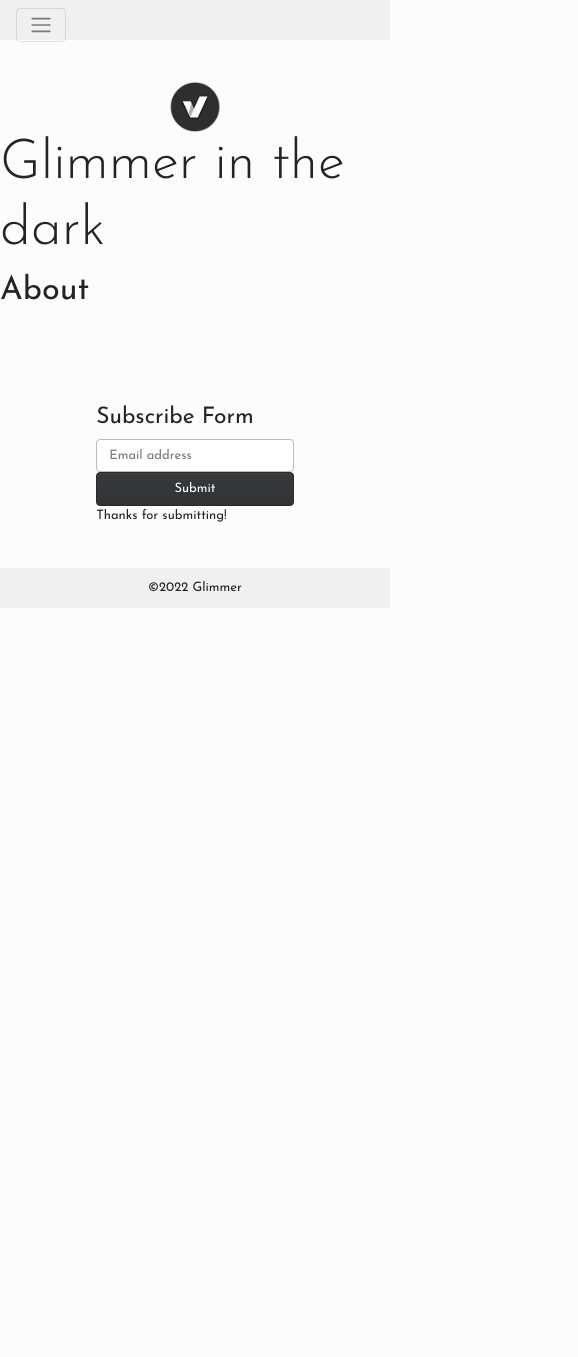
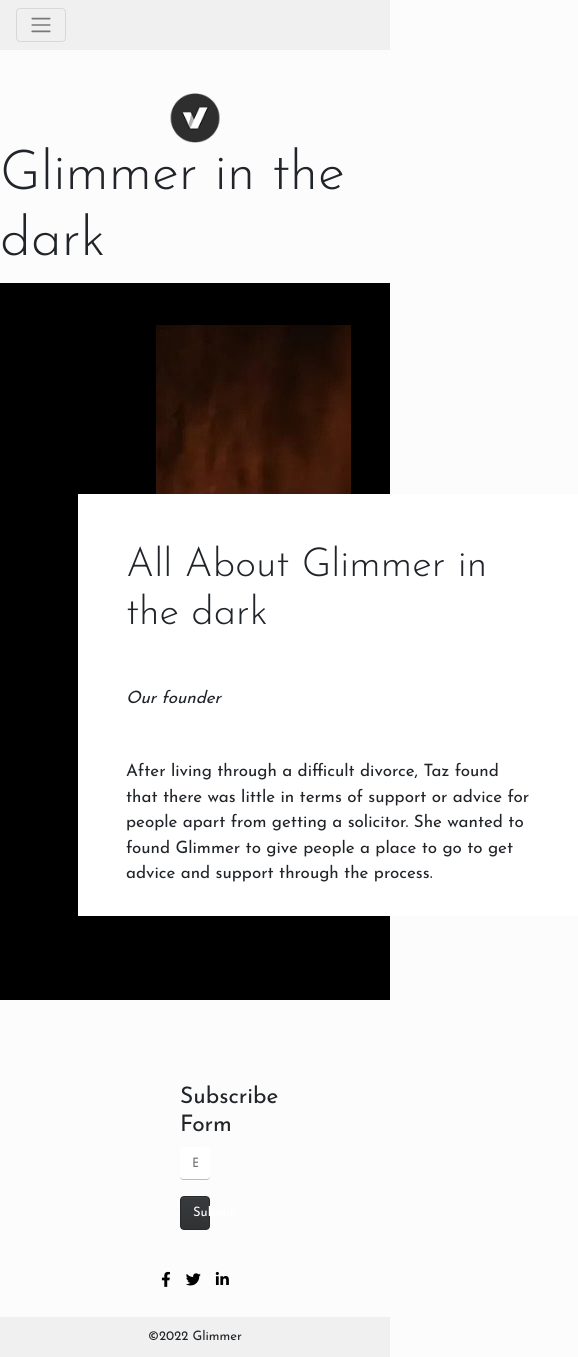
Before and after one commit to Ryran98/Glimmer, a React (Create React App) app in the folder frontend/: page /about in a window 390 px wide. Shown: the whole page, 578 px wide, since content can reach past the window. Before the commit the page ends 844 px from the top, so only its background shows below. Built offline with nearby package versions, Linux system fonts and the light colour scheme.

Commit message:
complete about page and make homepage more responsive

```diff
--- a/frontend/package.json
+++ b/frontend/package.json
@@ -15,7 +15,7 @@
     "web-vitals": "^2.1.4"
   },
   "scripts": {
-    "start": "node server/server.js",
+    "start": "react-scripts start",
     "build": "react-scripts build",
     "test": "react-scripts test",
     "eject": "react-scripts eject"
--- a/frontend/public/index.html
+++ b/frontend/public/index.html
@@ -7,12 +7,14 @@
     <meta name="theme-color" content="#000000" />
     <meta
       name="description"
-      content="Web site created using create-react-app"
+      content="Prototype Glimmer Web App"
     />
   <!-- Custom styling & bootstrap -->
   <link rel="stylesheet" href="https://cdn.jsdelivr.net/npm/bootswatch@4.5.2/dist/simplex/bootstrap.min.css" integrity="sha384-FYrl2Nk72fpV6+l3Bymt1zZhnQFK75ipDqPXK0sOR0f/zeOSZ45/tKlsKucQyjSp" crossorigin="anonymous">
   <!-- This may not be needed (remove and test functionality) -->
   <script src="https://cdn.jsdelivr.net/npm/bootstrap@5.1.3/dist/js/bootstrap.min.js" integrity="sha384-QJHtvGhmr9XOIpI6YVutG+2QOK9T+ZnN4kzFN1RtK3zEFEIsxhlmWl5/YESvpZ13" crossorigin="anonymous"></script>
+
+  <link rel="stylesheet" href="https://cdnjs.cloudflare.com/ajax/libs/font-awesome/6.1.1/css/all.min.css" integrity="sha512-KfkfwYDsLkIlwQp6LFnl8zNdLGxu9YAA1QvwINks4PhcElQSvqcyVLLD9aMhXd13uQjoXtEKNosOWaZqXgel0g==" crossorigin="anonymous" referrerpolicy="no-referrer" />
 
   <link rel="preconnect" href="https://fonts.googleapis.com">
   <link rel="preconnect" href="https://fonts.gstatic.com" crossorigin>
--- a/frontend/src/App.js
+++ b/frontend/src/App.js
@@ -4,6 +4,8 @@ import { Navigation } from './components/navigation';
 import { Header } from './components/header';
 import routes from './config/routes';
 import { Footer } from './components/footer';
+
+//"start": "node server/server.js",
 
 function App() {
   return (
--- a/frontend/src/components/banner/welcome.js
+++ b/frontend/src/components/banner/welcome.js
@@ -1,10 +1,12 @@
 import React from 'react';
 import { Container, Row } from "reactstrap";
-import supportImage from "../../images/home-support.jpg";
 import huggingImage from "../../images/two-ladies-hugging.jpg";
 
 var welcomeBannerLeftStyle = {
     backgroundColor: "#000000",
+    margin: "0",
+    maxWidth: "100%",
+    height: "60vh",
     color: "#ffffff",
     display: "flex",
     textAlign: "center",
@@ -31,16 +33,16 @@ export class WelcomeBanner extends React.Component {
     render() {
         return (
             <Row>
-                <Container className="col-6" style={welcomeBannerLeftStyle}>
+                <Container className="col-xl-6" style={welcomeBannerLeftStyle}>
                     <Row className="justify-content-center">
-                        <div className="col-6">
+                        <div className="col-sm-10 col-md-8 col-lg-6">
                             <h2 style={welcomeBannerLeftTitleStyle}>You made it!</h2>
                             <p style={welcomeBannerLeftTextStyle}>Welcome to Glimmer in the dark, here at Glimmer we want to help people through life events, be that the good, the bad or the ugly!
                                 We ask questions so that we can personalize our advice and to do lists, which can help you through a stressful time</p>
                         </div>
                     </Row>
                 </Container>
-                <div className="col-6" style={welcomeBannerRightStyle}></div>
+                <div className="col-xl-6" style={welcomeBannerRightStyle}></div>
             </Row>
         );
     }
--- a/frontend/src/components/footer/index.js
+++ b/frontend/src/components/footer/index.js
@@ -2,14 +2,42 @@ import React from 'react';
 import { Button, Container, Form, Input, Row } from 'reactstrap';
 
 var footerStyle = {
-    paddingTop: "10vh",
     paddingBottom: "5vh"
 };
 
 var subscribeFormStyle = {
     display: "flex",
     alignItems: "center",
-    justifyContent: "center"
+    justifyContent: "center",
+    textAlign: "center"
+};
+
+var subscribeEmailInputStyle = {
+    borderTop: "0",
+    borderLeft: "0",
+    borderRight: "0",
+    marginBottom: "1rem"
+};
+
+var brandStyle = {
+    paddingBottom: "3vh"
+};
+
+var facebookStyle = {
+    fontSize: "15px",
+    marginRight: "15px",
+    color: "#000000"
+};
+
+var twitterStyle = {
+    fontSize: "15px",
+    color: "#000000"
+};
+
+var linkedinStyle = {
+    fontSize: "15px",
+    marginLeft: "15px",
+    color: "#000000"
 };
 
 var copyrightStyle = {
@@ -26,17 +54,23 @@ export class Footer extends React.Component {
             <div>
                 <Container fluid style={footerStyle}>
                     <div style={subscribeFormStyle}>
-                        <Form>
+                        <Form className="col-3">
                             <Container fluid className="justify-content-center">
                                 <h3>Subscribe Form</h3>
 
-                                <Input type="email" placeholder="Email address" />
+                                <Input type="email" placeholder="Email address" style={subscribeEmailInputStyle} />
 
                                 <Button className="col-12" color="dark" type="submit">Submit</Button>
-                                Thanks for submitting!
                             </Container>
                         </Form>
                     </div>
+                </Container>
+                <Container fluid>
+                    <Row className="justify-content-center" style={brandStyle}>
+                        <a href="https://www.facebook.com/" target="_blank"><i className="fa-brands fa-facebook-f" style={facebookStyle}></i></a>
+                        <a href="https://www.twitter.com/" target="_blank"><i className="fa-brands fa-twitter" style={twitterStyle}></i></a>
+                        <a href="https://www.linkedin.com/" target="_blank"><i className="fa-brands fa-linkedin-in" style={linkedinStyle}></i></a>
+                    </Row>
                 </Container>
                 <Container fluid style={copyrightStyle}>
                     <Row>
--- a/frontend/src/components/navigation/index.js
+++ b/frontend/src/components/navigation/index.js
@@ -4,7 +4,7 @@ import { Navbar, Nav, NavLink, NavItem, NavbarToggler, Collapse, Dropdown, Butto
 var navStyle = {
     backgroundColor: "#f0f0f0",
     border: "none",
-    maxHeight: "40px"
+    maxHeight: "60px"
 };
 
 var navOptionsStyle = {
--- a/frontend/src/pages/about.js
+++ b/frontend/src/pages/about.js
@@ -1,9 +1,67 @@
 import React from "react";
+import { Container, Row } from "reactstrap";
+import candleImage from "../images/candles.jpg"
+
+var containerStyle = {
+    marginBottom: "10vh",
+    position: "relative"
+};
+
+var backgroundStyle = {
+    backgroundColor: "#000000",
+    minHeight: "85vh",
+    paddingTop: "20vh",
+    paddingLeft: "10vw",
+    paddingRight: "10vw",
+    paddingBottom: "10vh",
+    alignItems: "end"
+};
+
+var founderBoxStyle = {
+    backgroundColor: "white",
+    height: "50vh",
+    width: "500px",
+    padding: "3rem",
+    position: "absolute",
+    left: "20vw",
+    zIndex: "1"
+};
+
+var founderTitleStyle = {
+    fontSize: "40px",
+    fontWeight: "300"
+};
+
+var founderSubtitleStyle = {
+    marginTop: "3rem",
+    marginBottom: "3rem",
+    fontSize: "17px"
+};
+
+var founderTextStyle = {
+    fontSize: "17px"
+}
+
+var candleImageStyle = {
+    height: "70vh",
+    background: "url(" + candleImage + ") no-repeat left bottom",
+    position: "absolute",
+    right: "10vw"
+};
 
 export class AboutPage extends React.Component {
     render() {
         return (
-            <h1>About</h1>
+            <Container fluid style={containerStyle}>
+                <Row style={backgroundStyle}>
+                    <div style={founderBoxStyle}>
+                        <h2 style={founderTitleStyle}>All About Glimmer in the dark</h2>
+                        <p style={founderSubtitleStyle}><i>Our founder</i></p>
+                        <p style={founderTextStyle}>After living through a difficult divorce, Taz found that there was little in terms of support or advice for people apart from getting a solicitor. She wanted to found Glimmer to give people a place to go to get advice and support through the process.</p>
+                    </div>
+                    <div className="col-6" style={candleImageStyle} />
+                </Row>
+            </Container>
         );
     }
 }
```
Also changed, not shown: frontend/src/images/candles.jpg (added).
